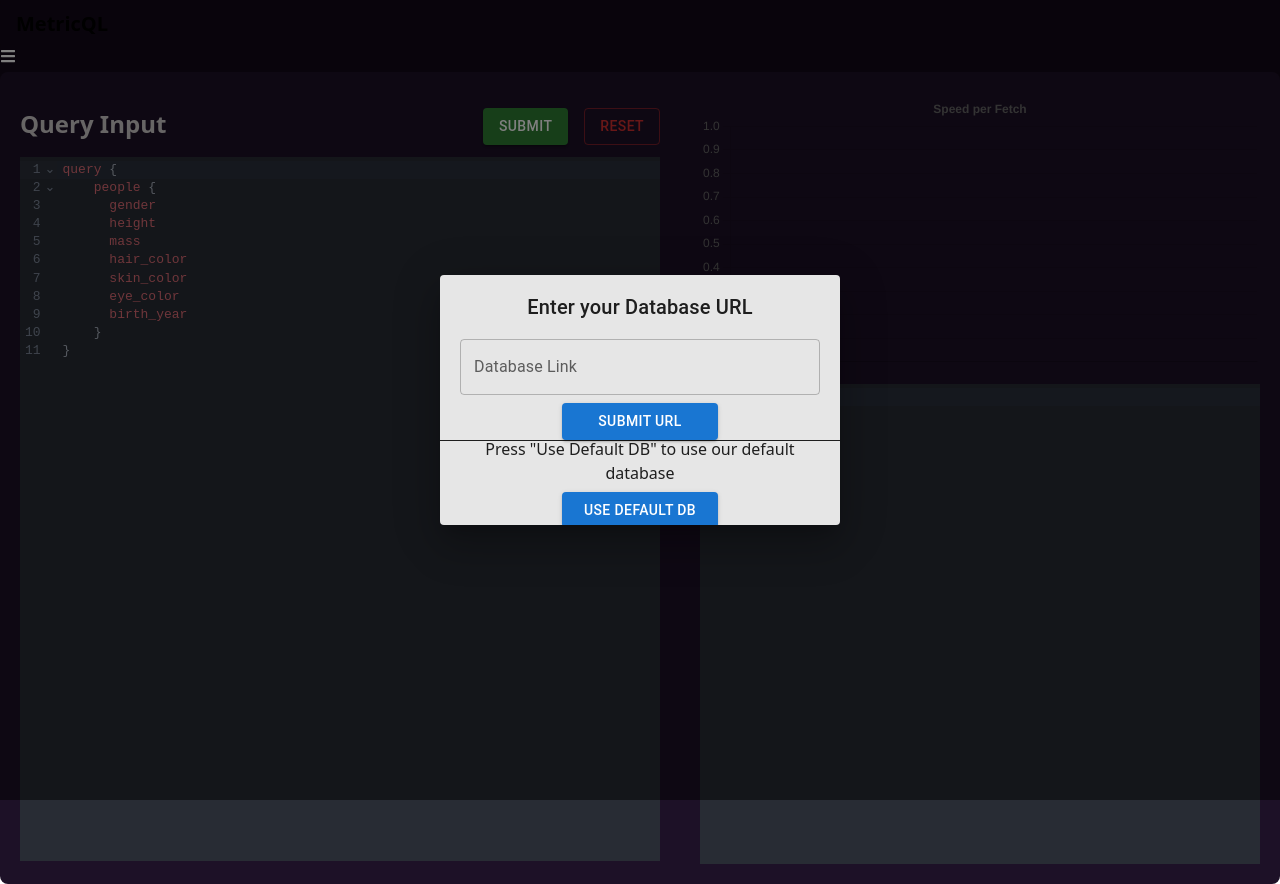
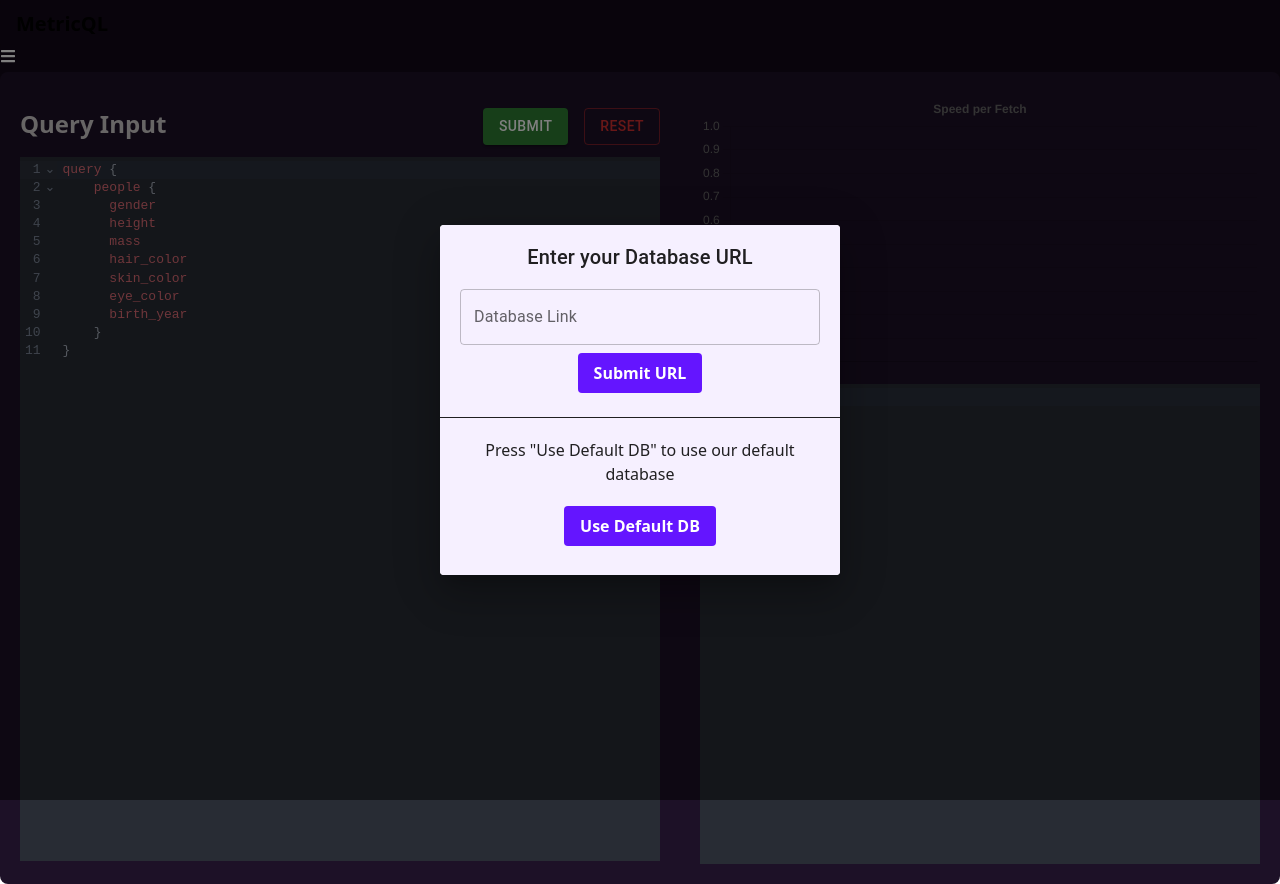
Before and after one commit to oslabs-beta/MetriQL, a Next.js app: page /main in a window 1280 px wide. Built offline with nearby package versions, Linux system fonts and the light colour scheme.

Commit message:
modal style

```diff
--- a/client/components/URILink.js
+++ b/client/components/URILink.js
@@ -10,6 +10,7 @@ import Box from '@mui/material/Box';
 import DialogContent from '@mui/material/DialogContent';
 import DialogTitle from '@mui/material/DialogTitle';
 import Button from '@mui/material/Button';
+import { buttonGroupClasses } from '@mui/material';
 
 const URILink = ({closeHandler}) => {
 
@@ -70,9 +71,9 @@ const URILink = ({closeHandler}) => {
     <div className = {classes.modal} >
       <Box
         sx={{
-          backgroundColor: 'rgb(230, 230, 230)',
+          backgroundColor: '#f6f0ff',
           width: 400,
-          height: 250,
+          height: 350,
         }}
         className='w-screen'
         textAlign='center'
@@ -96,13 +97,16 @@ const URILink = ({closeHandler}) => {
             }}}
           ></TextField>
 
-        <Button
+        <button
           sx={{width: 156}}
           variant="contained"
           value='submitNew'
           onClick={submitHandler}
-          >Submit URL</Button>
+          class='mb-6 bg-purple hover:bg-purple1 text-white font-bold py-2 px-4 rounded'
+          >Submit URL</button>
+          <br />
           <hr />
+          <br />
           {errorNoEntry ?
             <DialogContent sx={{marginTop: -3, color: 'red', font: 'sans-serif'}}>Press "Use Default DB" to use our default database</DialogContent>:
             <DialogContent sx={{marginTop: -3, font: 'sans-serif'}}>Press "Use Default DB" to use our default database</DialogContent>}
@@ -119,7 +123,7 @@ const URILink = ({closeHandler}) => {
         } */}
 
         {/* * * * * Always see Use Default DB button  * * * * */}
-        <Button sx={{width: 156, marginTop: -2}} variant="contained" value='submitDefault' onClick={submitHandler} >Use Default DB</Button>
+        <button sx={{width: 156}} variant="contained" value='submitDefault' onClick={submitHandler} class='bg-purple mb-6 hover:bg-purple1 text-white font-bold py-2 px-4 rounded'>Use Default DB</button>
       </Box>
     </div>
   )
```
